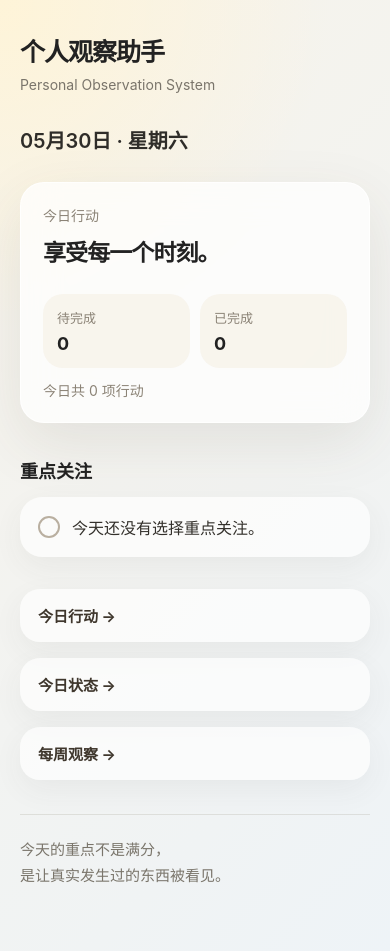
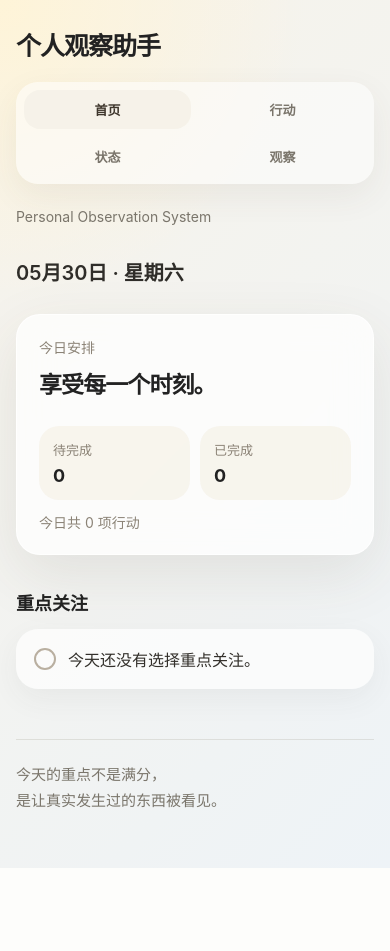
Before and after one commit to LeonLittle/personal-observation-system, a Django app: page / in a window 390 px wide. After the commit the page ends 868 px from the top, so only its background shows below. Run offline with Django 5.2, Linux system fonts and the light colour scheme; the visitor is signed in with stand-in values (Sample User, id 1); data comes from the database, SQL or seed files in the repository; data that the repository does not hold is empty.

Commit message:
Step 8 统一页面导航

```diff
--- a/observations/templates/observations/home.html
+++ b/observations/templates/observations/home.html
@@ -287,7 +287,36 @@
             font-size: 15px;
         }
 
-        @media (max-width: 520px) { #手机端
+        .top-nav {
+            display: grid;
+            grid-template-columns: repeat(4, 1fr);
+            gap: 8px;
+            margin: 24px 0 28px;
+            padding: 8px;
+            border-radius: 22px;
+            background: rgba(255, 255, 255, 0.52);
+            box-shadow: 0 12px 34px rgba(80, 70, 50, 0.07);
+        }
+
+        .top-nav a {
+            display: block;
+            padding: 11px 8px;
+            border-radius: 16px;
+            color: #7a756b;
+            font-size: 14px;
+            font-weight: 650;
+            text-align: center;
+            text-decoration: none;
+        }
+
+        .top-nav a.active {
+            color: #3f372d;
+            background: rgba(246, 242, 233, 0.92);
+        }
+
+
+
+        @media (max-width: 520px) {   /* 手机端 */
             .page {
                 padding: 26px 16px 40px;
             }
@@ -323,6 +352,18 @@
                 font-size: 12px;
             }
 
+            .top-nav {
+            grid-template-columns: repeat(2, 1fr);
+            gap: 8px;
+            margin: 20px 0 24px;
+            }
+
+            .top-nav a {
+                padding: 10px 8px;
+                font-size: 13px;
+            }
+
+
         }
     </style>
 </head>
@@ -331,6 +372,15 @@
     <main class="page">
         <header class="header">
             <h1 class="system-name">个人观察助手</h1>
+            <nav class="top-nav">
+                <a class="active" href="{% url 'home' %}">首页</a>
+                <a href="{% url 'task_list' %}">行动</a>
+                <a href="{% url 'record' %}">状态</a>
+                <a href="{% url 'history' %}">观察</a>
+            </nav>
+
+
+
             <div class="system-subtitle">Personal Observation System</div>
 
             <div class="date-row">
@@ -339,7 +389,7 @@
         </header>
 
         <section class="hero-card">
-            <div class="card-label">今日行动</div>
+            <div class="card-label">今日安排</div>
 
             <p class="main-sentence">
                 享受每一个时刻。
@@ -399,20 +449,7 @@
             <input type="hidden" name="form_type" value="task">
 
         </form>
-    </section>
 
-    <a class="record-entry" href="{% url 'task_list' %}">
-            今日行动 →
-    </a>
-
-    <a class="record-entry" href="{% url 'record' %}">
-            今日状态 →
-    </a>
-
-    <a class="record-entry" href="{% url 'history' %}">
-            每周观察 →
-    </a>
-        </section>
 
         <p class="bottom-note">
             今天的重点不是满分，<br>
```
Also changed, not shown: observations/templates/observations/history.html (+49 -8 lines), observations/templates/observations/record.html (+49 -9 lines), observations/templates/observations/tasks.html (+54 -3 lines), observations/views.py (+6 -6 lines).
